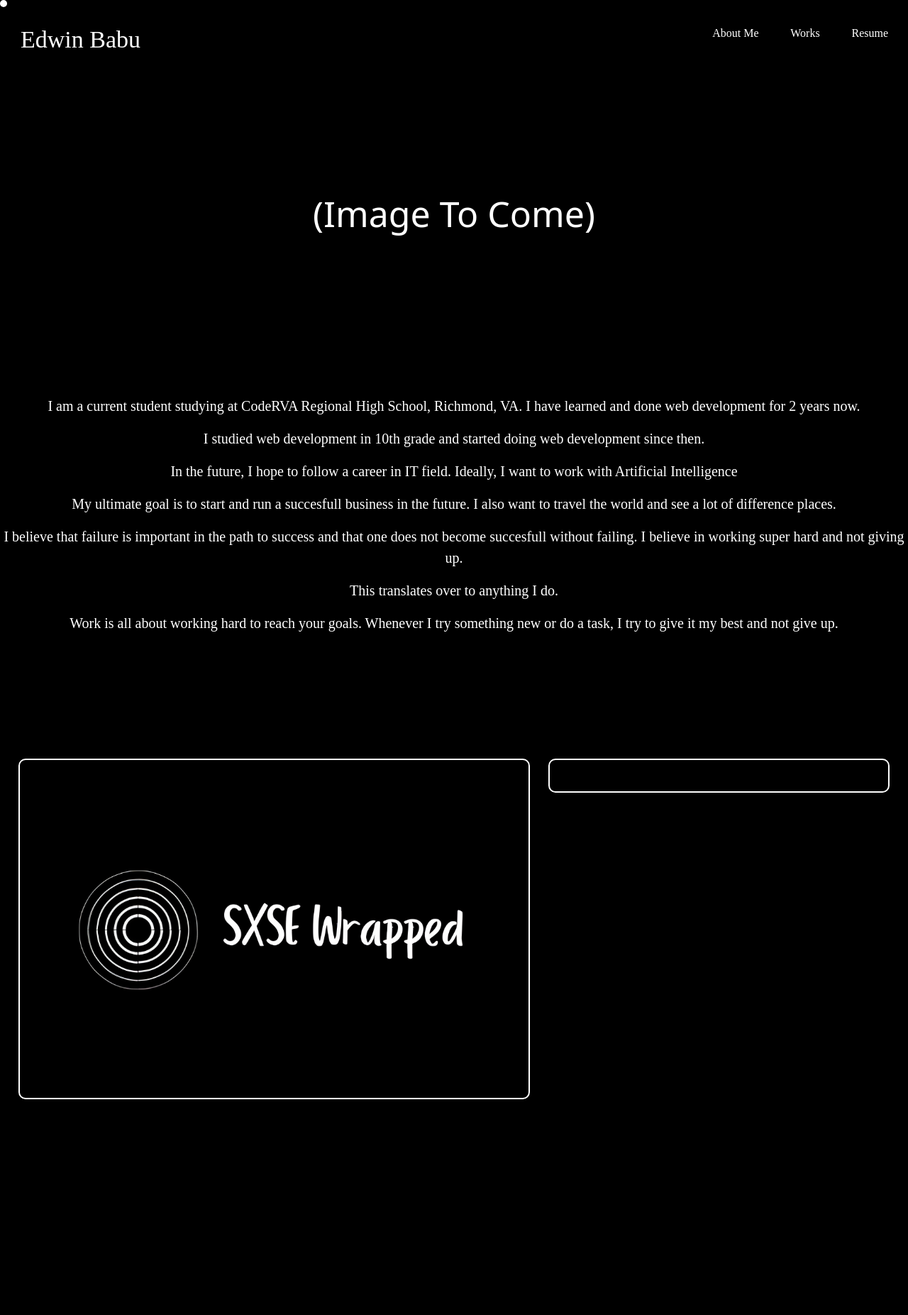
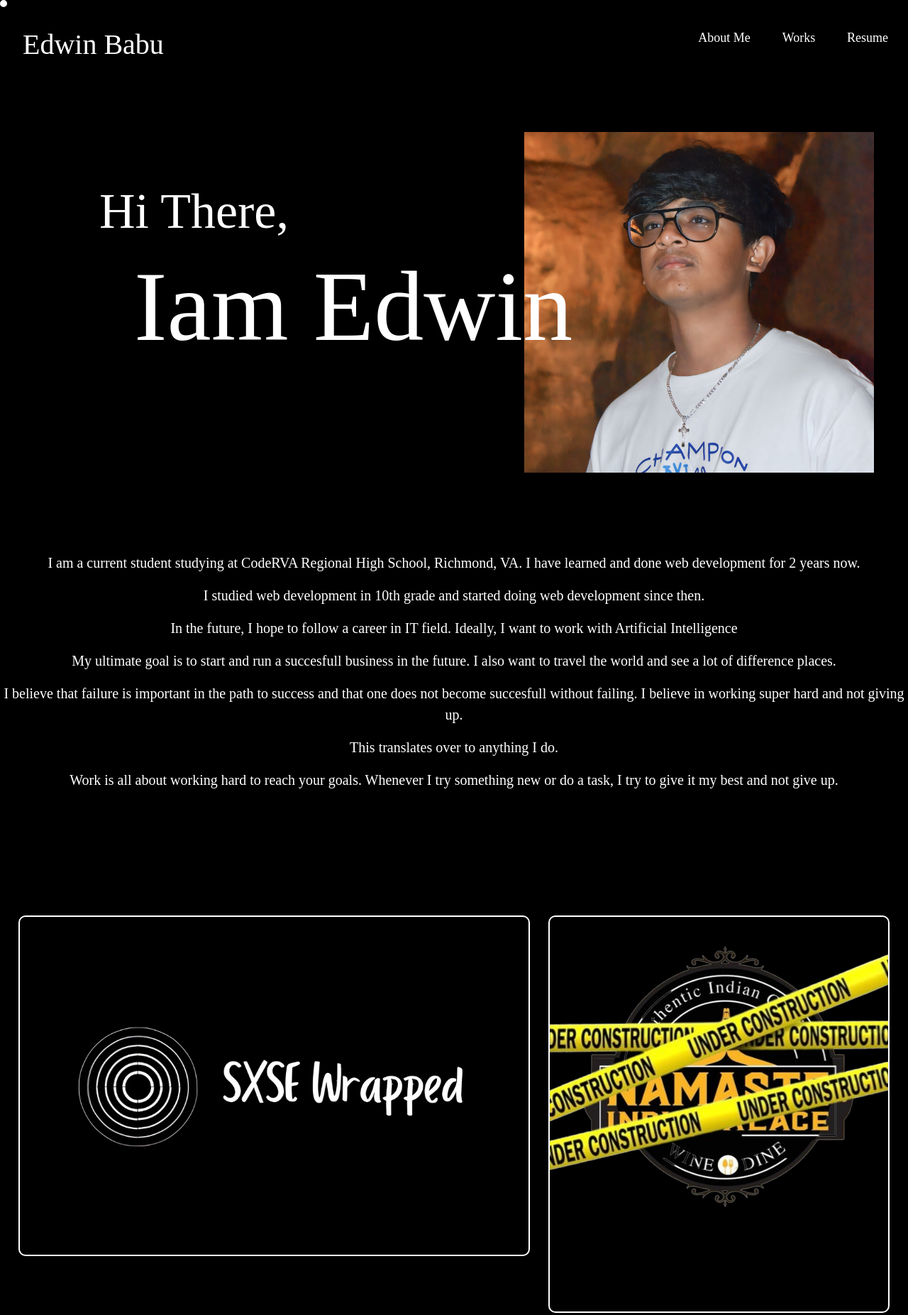
Before and after one commit to bigeddie111/Portfolio-2-Internship, a plain HTML site: page index.html in a window 1280 px wide. Shown: the whole page at 71% size. Before the commit the page ends 1569 px from the top, so only its background shows below. Drawn offline with nearby package versions, Linux system fonts and the light colour scheme; a web font is replaced by a local one.

Commit message:
- completed for now

```diff
--- a/index.html
+++ b/index.html
@@ -43,8 +43,11 @@
   </nav>
 
   <div class="about-container " id="about">
-    <p class="about-container-img text-white text-center">(Image To Come)</p>
-    <div class="about-content mt-5">
+    <div class="top-about">
+      <h1>Hi There,</h1>
+      <h1>Iam Edwin</h1>
+    </div>
+    <div class="about-content">
         <p class="about-p">I am a current student studying at CodeRVA Regional High School, Richmond, VA. I have learned and done web development for 2 years now.</p>
         <p class="about-p">I studied web development in 10th grade and started doing web development since then.</p>
         <p class="about-p"> In the future, I hope to follow a career in IT field. Ideally, I want to work with Artificial Intelligence</p>
@@ -58,7 +61,7 @@
     <div class="works-container" id="works">
       <a class="works-sxse-container" href="./sxse.html" target="_blank">
       </a>
-      <a class="works-namaste-container">
+      <a class="works-namaste-container" href="./namaste.html" target="_blank">
       </a>
     </div>
 
--- a/script.js
+++ b/script.js
@@ -46,16 +46,17 @@ navLinks.forEach((link) => {
 const worksContainers = document.querySelector(".works-sxse-container")
 if (worksContainers) {
     worksContainers.addEventListener("mouseover", () => {
-        cursor.style.transform = "scale(7)";
-        worksContainers.style.border = "solid 20px #368EF3";
-    })
+            cursor.style.transform = "scale(7)";
+            worksContainers.style.border = "solid 20px #368EF3";
+        })
+    }
 
-    worksContainers.addEventListener("mouseleave", () => {
+ worksContainers.addEventListener("mouseleave", () => {
         cursor.style.transform = "scale(1)";
         worksContainers.style.border = "solid 2px white";
     })
 
-}
+
 
 //About text scrolling animation
 window.addEventListener("scroll", () => {
@@ -72,6 +73,3 @@ window.addEventListener("scroll", () => {
         }
     }
 })
-
-
-//Making Close Bar Appear for SXSE Page
--- a/style.css
+++ b/style.css
@@ -13,7 +13,7 @@
     color: white;
     text-decoration: none;
     font-family: 'brandon-grotesque';
-    font-size: 16px;
+    font-size: 18px;
 }
 
 .items-div ul li{
@@ -23,13 +23,44 @@
 nav .navbar-brand{
     color: white;
     font-family: 'Mrs Saint Delafield';
-    font-size: 34px;
+    font-size: 40px;
     margin-left: .5em;
     margin-top: .5em;
     text-decoration: none;
 }
 
 /* About */
+.top-about {
+    display: flex;
+    flex-direction: column;
+    height: 30em;
+    margin-right: 3em;
+    margin-top: 5em;
+    background-image: url(./images/IMG_5587.JPG);
+    background-size: 40%;
+    background-repeat: no-repeat;
+    background-position: right top;
+}
+
+.top-about h1:nth-child(1) {
+    font-family: "";
+    font-size: 70px;
+    margin-left: 2em;
+    margin-top: 1em;
+    color: white;
+    width: 50%;
+}
+
+.top-about h1:nth-child(2) {
+    font-family: "";
+    font-size: 140px;
+    color: white;
+    margin-left: 1.35em;
+}
+.top-about img {
+    width: 40%;
+    height: 40%;
+}
 
 .about-container{
     display: flex;
@@ -43,7 +74,9 @@ nav .navbar-brand{
     margin-bottom: 170px;
 }
 
-
+.about-content {
+    margin-top: 7em;
+}
 
 .about-p{
     color: white;
@@ -68,16 +101,15 @@ nav .navbar-brand{
 /* Works */
 .works-container{
     margin-top: 10em;
+    margin-bottom: 2em;
     display: flex;
     flex-direction: row;
 }
 
-
-
 .works-sxse-container{
     background: url(./images/pixelcut-export.png);
     background-size: cover;
-    background-repeat: none;
+    background-repeat: no-repeat;
     background-position: center;
     border: solid 2px white;
     border-radius: 10px;
@@ -91,14 +123,17 @@ nav .navbar-brand{
 }
 
 
-
 .works-namaste-container{
+    background: url(./images/Screenshot_2024-05-28_141242-removebg-preview\ \(1\).png);
+    background-repeat: no-repeat;
     border: solid 2px white;
     border-radius: 10px;
     margin-left: 2vw;
     margin-right: 2vw;
     width: 40%;
-    height: 3em;
+    height: 35em;
+
+    transition: border .5s ease-out;
 }
 
 /* SXSE Page */
@@ -108,7 +143,7 @@ nav .navbar-brand{
 .sxse-intro{
     display: flex;
     flex-direction: column;
-    margin-top: 4em;
+    margin-top: 2em;
 }
 
 .sxse-main-title {
@@ -130,14 +165,23 @@ nav .navbar-brand{
     margin-right: auto;
 }
 
+.sxse-sprint-3 {
+    display: flex;
+    flex-direction: column;
+    align-items: center;
+    color: white;
+    font-family: "brandon-grotesque";
+    text-align: center;
+}
 
-.sxse-sprints{
+.sxse-sprints-1-2{
     margin-left: 1rem ;
     margin-right: 1rem;
     margin-top: 4em;
     display: flex;
     flex-direction: row;
     justify-content: center;
+    height: 55em;
 }
 
 .sxse-sprint-1,
@@ -149,11 +193,7 @@ nav .navbar-brand{
     text-align: center;
 }
 
-.sxse-sprint-2 iframe {
-    width: 65%;
-    height: 92%;
 
-}
 
 
 
```
Also changed, not shown: namaste.html (added, +24 -0 lines), sxse.html (+9 -25 lines), images/IMG_5587.JPG (added), images/Screenshot 2024-05-28 095604.png (added), images/Screenshot_2024-05-28_141242-removebg-preview (1).png (added), images/WhatsApp_Image_2024-05-13_at_8.02.55_PM-removebg-preview (1).png (added), images/iStock-1159238834-1628x1080.jpg (deleted), images/random-password-generator-macupdate-clip-art-doorman-removebg-preview.png (deleted).
